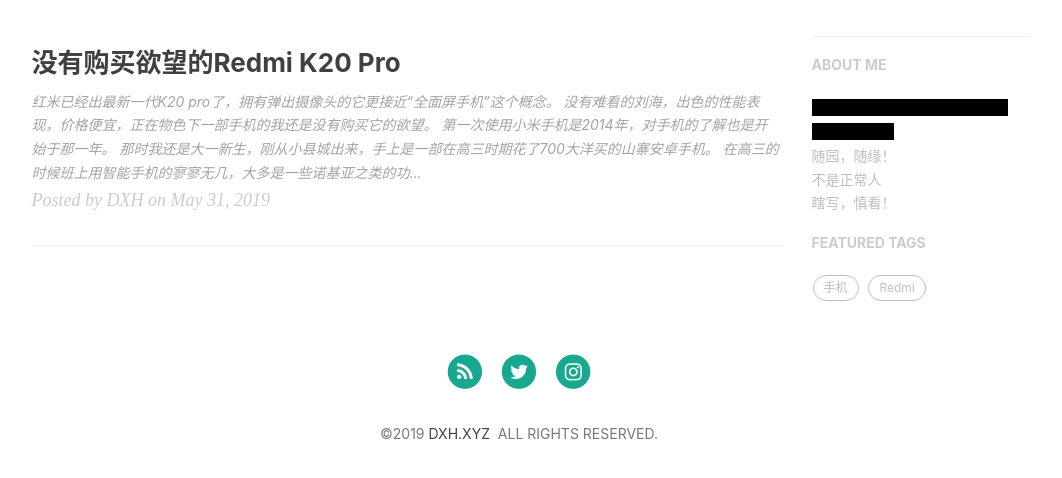
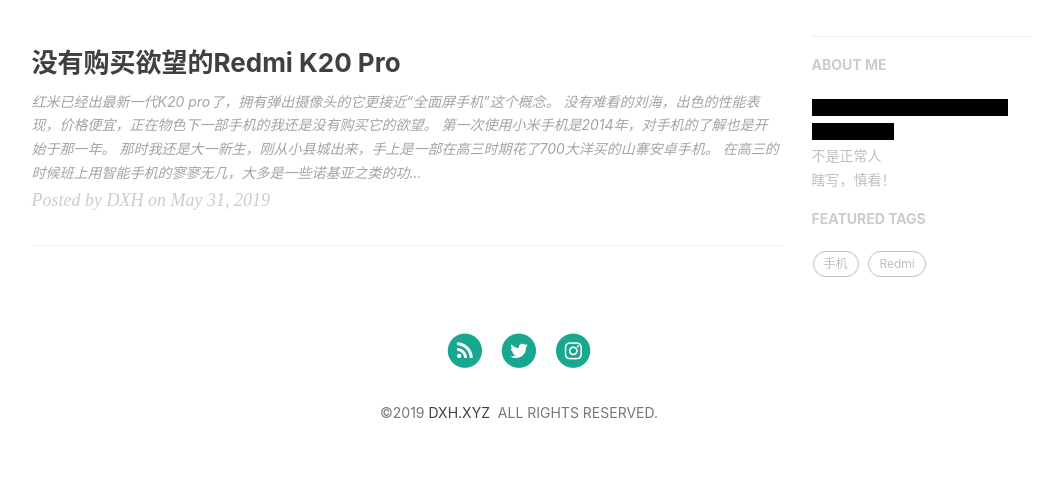
Before and after one commit to Devinteng/blog2, a Jekyll site: the page built from index.html, in a window 1280 px wide, cut to the strip 422-900 px from the top of the page. Shown: the whole strip, without its empty margins (136-1198 px from the left). Built offline with Jekyll 4.4.1, drawn with Linux system fonts in a browser that asks for light colours; nearby versions of some CDN libraries; the list of posts is cut into pages by our own code; comment, search, counter and statistics services are not loaded.

Commit message:
Update _config.yml

```diff
--- a/_config.yml
+++ b/_config.yml
@@ -75,7 +75,7 @@
 
 # Sidebar settings
 sidebar: true                           # whether or not using Sidebar.
-sidebar-about-description: <span class="heimu" title="">哲学家，思想家，教育家，老人家，过家家...</span><br/>随园，随缘！<br/>不是正常人<br/>瞎写，慎看！
+sidebar-about-description: <span class="heimu" title="">哲学家，思想家，教育家，老人家，过家家...</span><br/>不是正常人<br/>瞎写，慎看！
 sidebar-avatar:  false    # use absolute URL, seeing it's used in both `/` and `/about/`
 
 
```
